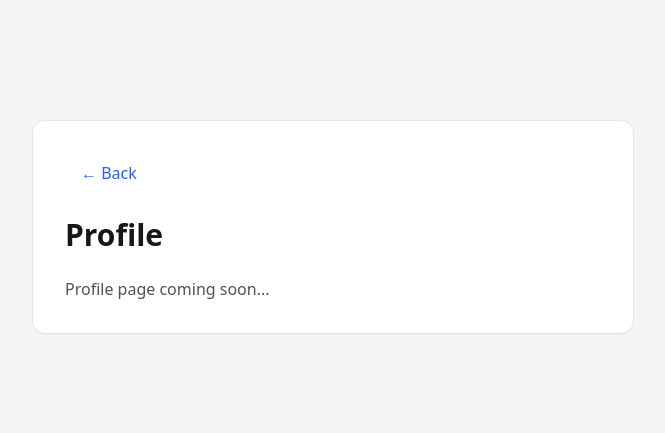
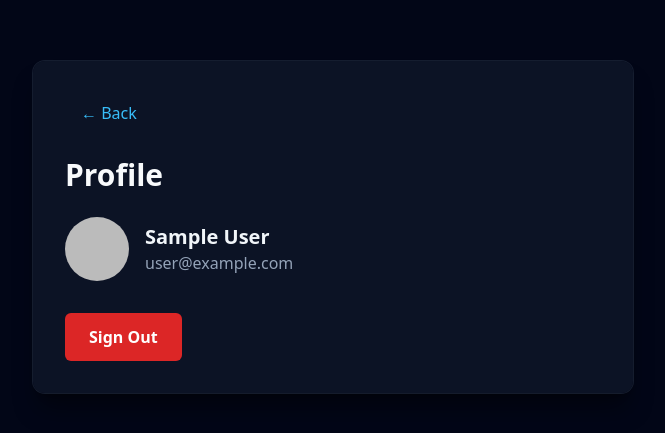
Before and after one commit to akmzakaria/Infinity-Note, a Next.js app: page /profile in a window 1280 px wide. Shown: the part 173-606 px from the top of the page, without its empty margins (307-972 px from the left). Built offline with nearby package versions, Linux system fonts and the light colour scheme; no server answers; sample sign-in values are in the browser's storage.

Commit message:
firebase added

```diff
--- /dev/null
+++ b/app/login/page.tsx
@@ -0,0 +1,72 @@
+'use client'
+
+import { useState } from 'react'
+import { useRouter } from 'next/navigation'
+import { useAuth } from '@/components/AuthProvider'
+import { useToast } from '@/components/ToastProvider'
+
+export default function LoginPage() {
+  const { signInWithGoogle } = useAuth()
+  const { showToast } = useToast()
+  const router = useRouter()
+  const [loading, setLoading] = useState(false)
+
+  const handleGoogleSignIn = async () => {
+    setLoading(true)
+    try {
+      await signInWithGoogle()
+      showToast({
+        variant: 'success',
+        title: 'Welcome!',
+        description: 'Successfully signed in with Google.',
+      })
+      router.push('/')
+    } catch (error) {
+      console.error('Sign in error:', error)
+      showToast({
+        variant: 'error',
+        title: 'Sign in failed',
+        description: 'Please try again.',
+      })
+    } finally {
+      setLoading(false)
+    }
+  }
+
+  return (
+    <div className="flex min-h-dvh items-center justify-center bg-gradient-to-b from-slate-950/60 via-slate-950 to-slate-950 p-4">
+      <div className="w-full max-w-md rounded-2xl bg-slate-900/80 backdrop-blur p-8 shadow-xl shadow-black/40 ring-1 ring-slate-800/70">
+        <div className="text-center">
+          <h1 className="text-3xl font-bold text-slate-50 mb-2">Infinity Note</h1>
+          <p className="text-slate-400 mb-8">Sign in to access your notes</p>
+
+          <button
+            onClick={handleGoogleSignIn}
+            disabled={loading}
+            className="w-full flex items-center justify-center gap-3 rounded-md bg-white px-6 py-3 text-base font-semibold text-gray-900 transition-all hover:bg-gray-50 hover:shadow-lg disabled:cursor-not-allowed disabled:opacity-60"
+          >
+            <svg className="h-5 w-5" viewBox="0 0 24 24">
+              <path
+                fill="#4285F4"
+                d="M22.56 12.25c0-.78-.07-1.53-.2-2.25H12v4.26h5.92c-.26 1.37-1.04 2.53-2.21 3.31v2.77h3.57c2.08-1.92 3.28-4.74 3.28-8.09z"
+              />
+              <path
+                fill="#34A853"
+                d="M12 23c2.97 0 5.46-.98 7.28-2.66l-3.57-2.77c-.98.66-2.23 1.06-3.71 1.06-2.86 0-5.29-1.93-6.16-4.53H2.18v2.84C3.99 20.53 7.7 23 12 23z"
+              />
+              <path
+                fill="#FBBC05"
+                d="M5.84 14.09c-.22-.66-.35-1.36-.35-2.09s.13-1.43.35-2.09V7.07H2.18C1.43 8.55 1 10.22 1 12s.43 3.45 1.18 4.93l2.85-2.22.81-.62z"
+              />
+              <path
+                fill="#EA4335"
+                d="M12 5.38c1.62 0 3.06.56 4.21 1.64l3.15-3.15C17.45 2.09 14.97 1 12 1 7.7 1 3.99 3.47 2.18 7.07l3.66 2.84c.87-2.6 3.3-4.53 6.16-4.53z"
+              />
+            </svg>
+            {loading ? 'Signing in...' : 'Continue with Google'}
+          </button>
+        </div>
+      </div>
+    </div>
+  )
+}
--- a/app/new/page.tsx
+++ b/app/new/page.tsx
@@ -4,6 +4,7 @@ import { useState, useEffect } from 'react'
 import { useRouter, useSearchParams } from 'next/navigation'
 import { loadCategories } from '@/lib/categories'
 import { useToast } from '@/components/ToastProvider'
+import ProtectedRoute from '@/components/ProtectedRoute'
 
 export default function NewNote() {
   const router = useRouter()
@@ -97,6 +98,7 @@ export default function NewNote() {
   }
 
   return (
+    <ProtectedRoute>
       <div className="min-h-dvh bg-gradient-to-b from-slate-950/60 via-slate-950 to-slate-950 md:flex md:items-center md:justify-center md:p-8">
         <div className="flex min-h-dvh w-full flex-col bg-slate-900/80 backdrop-blur md:min-h-[700px] md:max-w-[900px] md:rounded-xl md:shadow-xl md:shadow-black/40 md:ring-1 md:ring-slate-800/70">
           <div className="border-b border-slate-800/70 px-4 py-4 md:p-6">
@@ -197,5 +199,6 @@ export default function NewNote() {
           </div>
         )}
       </div>
+    </ProtectedRoute>
   )
 }
--- a/app/note/[id]/page.tsx
+++ b/app/note/[id]/page.tsx
@@ -4,6 +4,7 @@ import { useState, useEffect } from 'react'
 import { useRouter, useParams } from 'next/navigation'
 import { loadCategories } from '@/lib/categories'
 import { useToast } from '@/components/ToastProvider'
+import ProtectedRoute from '@/components/ProtectedRoute'
 
 interface Note {
   _id: string
@@ -137,13 +138,16 @@ export default function EditNote() {
 
   if (loading) {
     return (
+      <ProtectedRoute>
         <div className="flex min-h-dvh items-center justify-center bg-gradient-to-b from-slate-950/60 via-slate-950 to-slate-950 p-4">
           <div className="text-[1.1rem] text-slate-400">Loading note...</div>
         </div>
+      </ProtectedRoute>
     )
   }
 
   return (
+    <ProtectedRoute>
       <div className="min-h-dvh bg-gradient-to-b from-slate-950/60 via-slate-950 to-slate-950 md:flex md:items-center md:justify-center md:p-8">
         <div className="flex min-h-dvh w-full flex-col bg-slate-900/80 backdrop-blur md:min-h-[700px] md:max-w-[900px] md:rounded-xl md:shadow-xl md:shadow-black/40 md:ring-1 md:ring-slate-800/70">
           <div className="border-b border-slate-800/70 px-4 py-4 md:p-6">
@@ -244,5 +248,6 @@ export default function EditNote() {
           </div>
         )}
       </div>
+    </ProtectedRoute>
   )
 }
--- a/app/page.tsx
+++ b/app/page.tsx
@@ -1,99 +1,124 @@
-'use client';
+'use client'
 
-import { useEffect, useRef, useState } from 'react';
-import Sidebar from '@/components/Sidebar';
-import NoteList from '@/components/NoteList';
-import Link from 'next/link';
-import { loadCategories, saveCategories } from '@/lib/categories';
-import { useRouter, useSearchParams } from 'next/navigation';
+import { useEffect, useRef, useState } from 'react'
+import Sidebar from '@/components/Sidebar'
+import NoteList from '@/components/NoteList'
+import ProtectedRoute from '@/components/ProtectedRoute'
+import Link from 'next/link'
+import { loadCategories, saveCategories } from '@/lib/categories'
+import { useRouter, useSearchParams } from 'next/navigation'
+import { useAuth } from '@/components/AuthProvider'
+import { useToast } from '@/components/ToastProvider'
 
 interface Note {
-  _id: string;
-  title: string;
-  content: string;
-  category: string;
-  createdAt: string;
-  updatedAt: string;
+  _id: string
+  title: string
+  content: string
+  category: string
+  createdAt: string
+  updatedAt: string
 }
 
 export default function Home() {
-  const router = useRouter();
-  const searchParams = useSearchParams();
-  const [notes, setNotes] = useState<Note[]>([]);
-  const [selectedCategory, setSelectedCategory] = useState('All');
-  const [categories, setCategories] = useState<string[]>([]);
-  const [sidebarOpen, setSidebarOpen] = useState(false);
-  const [loading, setLoading] = useState(true);
-  const [refreshKey, setRefreshKey] = useState(0);
-  const fetchSeq = useRef(0);
+  const router = useRouter()
+  const searchParams = useSearchParams()
+  const { user, logout } = useAuth()
+  const { showToast } = useToast()
+  const [notes, setNotes] = useState<Note[]>([])
+  const [selectedCategory, setSelectedCategory] = useState('All')
+  const [categories, setCategories] = useState<string[]>([])
+  const [sidebarOpen, setSidebarOpen] = useState(false)
+  const [loading, setLoading] = useState(true)
+  const [refreshKey, setRefreshKey] = useState(0)
+  const fetchSeq = useRef(0)
 
   useEffect(() => {
-    const currentSeq = ++fetchSeq.current;
-    const controller = new AbortController();
+    const currentSeq = ++fetchSeq.current
+    const controller = new AbortController()
 
     const run = async () => {
-      setLoading(true);
+      setLoading(true)
       try {
         const url =
           selectedCategory === 'All'
             ? '/api/notes'
-            : `/api/notes?category=${encodeURIComponent(selectedCategory)}`;
-        const res = await fetch(url, { signal: controller.signal });
-        const data = await res.json();
+            : `/api/notes?category=${encodeURIComponent(selectedCategory)}`
+        const res = await fetch(url, { signal: controller.signal })
+        const data = await res.json()
         // Only apply the latest request result.
-        if (fetchSeq.current === currentSeq) setNotes(data);
+        if (fetchSeq.current === currentSeq) setNotes(data)
       } catch (error) {
         // Ignore abort errors (category changed quickly).
         if ((error as any)?.name !== 'AbortError') {
-          console.error('Error fetching notes:', error);
+          console.error('Error fetching notes:', error)
         }
       } finally {
-        if (fetchSeq.current === currentSeq) setLoading(false);
+        if (fetchSeq.current === currentSeq) setLoading(false)
       }
-    };
+    }
 
-    run();
-    return () => controller.abort();
-  }, [selectedCategory, refreshKey]);
+    run()
+    return () => controller.abort()
+  }, [selectedCategory, refreshKey])
 
   useEffect(() => {
-    const initial = loadCategories();
-    setCategories(initial);
-  }, []);
+    const initial = loadCategories()
+    setCategories(initial)
+  }, [])
 
   useEffect(() => {
-    if (categories.length === 0) return;
-    const fromQuery = searchParams.get('category');
+    if (categories.length === 0) return
+    const fromQuery = searchParams.get('category')
     if (fromQuery && categories.includes(fromQuery) && fromQuery !== selectedCategory) {
-      setSelectedCategory(fromQuery);
-      return;
+      setSelectedCategory(fromQuery)
+      return
     }
     // If URL category is missing/invalid, keep current selection.
-  }, [searchParams, categories, selectedCategory]);
+  }, [searchParams, categories, selectedCategory])
 
   useEffect(() => {
-    if (categories.length === 0) return;
-    saveCategories(categories);
+    if (categories.length === 0) return
+    saveCategories(categories)
     if (!categories.includes(selectedCategory)) {
-      setSelectedCategory('All');
+      setSelectedCategory('All')
     }
-  }, [categories, selectedCategory]);
+  }, [categories, selectedCategory])
 
   const handleCategorySelect = (category: string) => {
-    setSelectedCategory(category);
-    router.replace(`/?category=${encodeURIComponent(category)}`);
-  };
+    setSelectedCategory(category)
+    router.replace(`/?category=${encodeURIComponent(category)}`)
+  }
 
   const handleDeleteNote = async (id: string) => {
     try {
-      await fetch(`/api/notes/${id}`, { method: 'DELETE' });
-      setRefreshKey((k) => k + 1);
+      await fetch(`/api/notes/${id}`, { method: 'DELETE' })
+      setRefreshKey((k) => k + 1)
     } catch (error) {
-      console.error('Error deleting note:', error);
+      console.error('Error deleting note:', error)
     }
-  };
+  }
+
+  const handleLogout = async () => {
+    try {
+      await logout()
+      showToast({
+        variant: 'success',
+        title: 'Signed out',
+        description: 'You have been successfully signed out.',
+      })
+      router.push('/login')
+    } catch (error) {
+      console.error('Logout error:', error)
+      showToast({
+        variant: 'error',
+        title: 'Sign out failed',
+        description: 'Please try again.',
+      })
+    }
+  }
 
   return (
+    <ProtectedRoute>
       <div className="relative flex min-h-dvh bg-gradient-to-b from-slate-950/60 via-slate-950 to-slate-950">
         <Sidebar
           isOpen={sidebarOpen}
@@ -111,36 +136,66 @@ export default function Home() {
               onClick={() => setSidebarOpen(true)}
               aria-label="Open menu"
             >
-            <svg width="24" height="24" viewBox="0 0 24 24" fill="none" stroke="currentColor" strokeWidth="2">
+              <svg
+                width="24"
+                height="24"
+                viewBox="0 0 24 24"
+                fill="none"
+                stroke="currentColor"
+                strokeWidth="2"
+              >
                 <line x1="3" y1="6" x2="21" y2="6"></line>
                 <line x1="3" y1="12" x2="21" y2="12"></line>
                 <line x1="3" y1="18" x2="21" y2="18"></line>
               </svg>
             </button>
 
+            <div className="flex items-center gap-2">
+              {user && (
+                <div className="hidden md:flex items-center gap-3 text-sm text-slate-300">
+                  <span>Welcome, {user.displayName || user.email}</span>
+                  <button
+                    onClick={handleLogout}
+                    className="text-slate-400 hover:text-slate-200 transition-colors"
+                  >
+                    Sign out
+                  </button>
+                </div>
+              )}
               <Link
                 href="/profile"
                 className="flex h-10 w-10 items-center justify-center rounded-full text-slate-100 transition-colors hover:bg-slate-800"
                 aria-label="Profile"
               >
-            <svg width="24" height="24" viewBox="0 0 24 24" fill="none" stroke="currentColor" strokeWidth="2">
+                <svg
+                  width="24"
+                  height="24"
+                  viewBox="0 0 24 24"
+                  fill="none"
+                  stroke="currentColor"
+                  strokeWidth="2"
+                >
                   <path d="M20 21v-2a4 4 0 0 0-4-4H8a4 4 0 0 0-4 4v2"></path>
                   <circle cx="12" cy="7" r="4"></circle>
                 </svg>
               </Link>
+            </div>
           </header>
 
-        <NoteList
-          notes={notes}
-          loading={loading}
-          onDelete={handleDeleteNote}
-        />
+          <NoteList notes={notes} loading={loading} onDelete={handleDeleteNote} />
 
           <Link
             href={`/new?category=${encodeURIComponent(selectedCategory)}`}
             className="fixed bottom-8 right-8 z-[100] flex h-14 w-14 items-center justify-center rounded-full bg-gradient-to-tr from-blue-500 via-sky-400 to-emerald-400 text-white shadow-lg shadow-blue-500/40 transition-transform hover:scale-110 hover:shadow-xl hover:shadow-emerald-400/40 md:right-[calc(2rem+280px)] lg:right-[calc((100%-1200px)/2+2rem)]"
           >
-          <svg width="24" height="24" viewBox="0 0 24 24" fill="none" stroke="currentColor" strokeWidth="2">
+            <svg
+              width="24"
+              height="24"
+              viewBox="0 0 24 24"
+              fill="none"
+              stroke="currentColor"
+              strokeWidth="2"
+            >
               <line x1="12" y1="5" x2="12" y2="19"></line>
               <line x1="5" y1="12" x2="19" y2="12"></line>
             </svg>
@@ -154,5 +209,6 @@ export default function Home() {
           />
         )}
       </div>
-  );
+    </ProtectedRoute>
+  )
 }
--- a/app/profile/page.tsx
+++ b/app/profile/page.tsx
@@ -1,24 +1,70 @@
-'use client';
+'use client'
 
-import { useRouter } from 'next/navigation';
+import { useRouter } from 'next/navigation'
+import { useAuth } from '@/components/AuthProvider'
+import { useToast } from '@/components/ToastProvider'
+import ProtectedRoute from '@/components/ProtectedRoute'
 
 export default function Profile() {
-  const router = useRouter();
+  const router = useRouter()
+  const { user, logout } = useAuth()
+  const { showToast } = useToast()
+
+  const handleLogout = async () => {
+    try {
+      await logout()
+      showToast({
+        variant: 'success',
+        title: 'Signed out',
+        description: 'You have been successfully signed out.',
+      })
+      router.push('/login')
+    } catch (error) {
+      console.error('Logout error:', error)
+      showToast({
+        variant: 'error',
+        title: 'Sign out failed',
+        description: 'Please try again.',
+      })
+    }
+  }
 
   return (
-    <div className="flex min-h-dvh items-center justify-center bg-neutral-100 p-4 md:p-8">
-      <div className="w-full max-w-[600px] rounded-xl bg-white p-8 shadow-sm ring-1 ring-black/5">
+    <ProtectedRoute>
+      <div className="flex min-h-dvh items-center justify-center bg-gradient-to-b from-slate-950/60 via-slate-950 to-slate-950 p-4 md:p-8">
+        <div className="w-full max-w-[600px] rounded-xl bg-slate-900/80 backdrop-blur p-8 shadow-xl shadow-black/40 ring-1 ring-slate-800/70">
           <button
-          className="mb-6 px-4 py-2 text-base text-blue-600 transition-colors hover:text-blue-700"
+            className="mb-6 px-4 py-2 text-base text-sky-400 transition-colors hover:text-sky-300"
             onClick={() => router.back()}
           >
             ← Back
           </button>
-        <h1 className="mb-6 text-3xl font-semibold text-neutral-900">Profile</h1>
-        <div className="text-base text-neutral-600">
-          <p>Profile page coming soon...</p>
+          <h1 className="mb-6 text-3xl font-semibold text-slate-50">Profile</h1>
+
+          {user && (
+            <div className="space-y-4 mb-8">
+              <div className="flex items-center gap-4">
+                {user.photoURL && (
+                  <img src={user.photoURL} alt="Profile" className="w-16 h-16 rounded-full" />
+                )}
+                <div>
+                  <h2 className="text-xl font-semibold text-slate-100">
+                    {user.displayName || 'User'}
+                  </h2>
+                  <p className="text-slate-400">{user.email}</p>
                 </div>
               </div>
             </div>
-  );
+          )}
+
+          <button
+            onClick={handleLogout}
+            className="rounded-md bg-red-600 px-6 py-3 text-base font-semibold text-white transition-colors hover:bg-red-700"
+          >
+            Sign Out
+          </button>
+        </div>
+      </div>
+    </ProtectedRoute>
+  )
 }
--- /dev/null
+++ b/components/AuthProvider.tsx
@@ -0,0 +1,63 @@
+'use client'
+
+import { createContext, useContext, useEffect, useState } from 'react'
+import { User, onAuthStateChanged, signInWithPopup, signOut } from 'firebase/auth'
+import { auth, googleProvider } from '@/lib/firebase'
+
+interface AuthContextType {
+  user: User | null
+  loading: boolean
+  signInWithGoogle: () => Promise<void>
+  logout: () => Promise<void>
+}
+
+const AuthContext = createContext<AuthContextType | undefined>(undefined)
+
+export function AuthProvider({ children }: { children: React.ReactNode }) {
+  const [user, setUser] = useState<User | null>(null)
+  const [loading, setLoading] = useState(true)
+
+  useEffect(() => {
+    const unsubscribe = onAuthStateChanged(auth, (user) => {
+      setUser(user)
+      setLoading(false)
+    })
+
+    return () => unsubscribe()
+  }, [])
+
+  const signInWithGoogle = async () => {
+    try {
+      await signInWithPopup(auth, googleProvider)
+    } catch (error) {
+      console.error('Error signing in with Google:', error)
+      throw error
+    }
+  }
+
+  const logout = async () => {
+    try {
+      await signOut(auth)
+    } catch (error) {
+      console.error('Error signing out:', error)
+      throw error
+    }
+  }
+
+  const value = {
+    user,
+    loading,
+    signInWithGoogle,
+    logout,
+  }
+
+  return <AuthContext.Provider value={value}>{children}</AuthContext.Provider>
+}
+
+export function useAuth() {
+  const context = useContext(AuthContext)
+  if (context === undefined) {
+    throw new Error('useAuth must be used within an AuthProvider')
+  }
+  return context
+}
--- a/components/ClientProviders.tsx
+++ b/components/ClientProviders.tsx
@@ -1,14 +1,17 @@
-'use client';
+'use client'
 
-import { ReactNode } from 'react';
-import { ToastProvider } from './ToastProvider';
-import ServiceWorkerRegister from './ServiceWorkerRegister';
+import { ReactNode } from 'react'
+import { ToastProvider } from './ToastProvider'
+import { AuthProvider } from './AuthProvider'
+import ServiceWorkerRegister from './ServiceWorkerRegister'
 
 export default function ClientProviders({ children }: { children: ReactNode }) {
   return (
     <ToastProvider>
-      <ServiceWorkerRegister />
-      {children}
+      <AuthProvider>
+        <ServiceWorkerRegister />
+        {children}
+      </AuthProvider>
     </ToastProvider>
-  );
+  )
 }
--- /dev/null
+++ b/components/ProtectedRoute.tsx
@@ -0,0 +1,30 @@
+'use client'
+
+import { useEffect } from 'react'
+import { useRouter } from 'next/navigation'
+import { useAuth } from './AuthProvider'
+
+export default function ProtectedRoute({ children }: { children: React.ReactNode }) {
+  const { user, loading } = useAuth()
+  const router = useRouter()
+
+  useEffect(() => {
+    if (!loading && !user) {
+      router.push('/login')
+    }
+  }, [user, loading, router])
+
+  if (loading) {
+    return (
+      <div className="flex min-h-dvh items-center justify-center bg-gradient-to-b from-slate-950/60 via-slate-950 to-slate-950">
+        <div className="text-slate-400">Loading...</div>
+      </div>
+    )
+  }
+
+  if (!user) {
+    return null
+  }
+
+  return <>{children}</>
+}
--- /dev/null
+++ b/lib/firebase.ts
@@ -0,0 +1,15 @@
+import { initializeApp } from 'firebase/app'
+import { getAuth, GoogleAuthProvider } from 'firebase/auth'
+
+const firebaseConfig = {
+  apiKey: process.env.NEXT_PUBLIC_FIREBASE_API_KEY,
+  authDomain: process.env.NEXT_PUBLIC_FIREBASE_AUTH_DOMAIN,
+  projectId: process.env.NEXT_PUBLIC_FIREBASE_PROJECT_ID,
+  storageBucket: process.env.NEXT_PUBLIC_FIREBASE_STORAGE_BUCKET,
+  messagingSenderId: process.env.NEXT_PUBLIC_FIREBASE_MESSAGING_SENDER_ID,
+  appId: process.env.NEXT_PUBLIC_FIREBASE_APP_ID,
+}
+
+const app = initializeApp(firebaseConfig)
+export const auth = getAuth(app)
+export const googleProvider = new GoogleAuthProvider()
```
Also changed, not shown: package.json (+7 -6 lines), 2 other files (tests, documents, lock files or other folders). Lines whose indentation alone changed are shown as unchanged.
